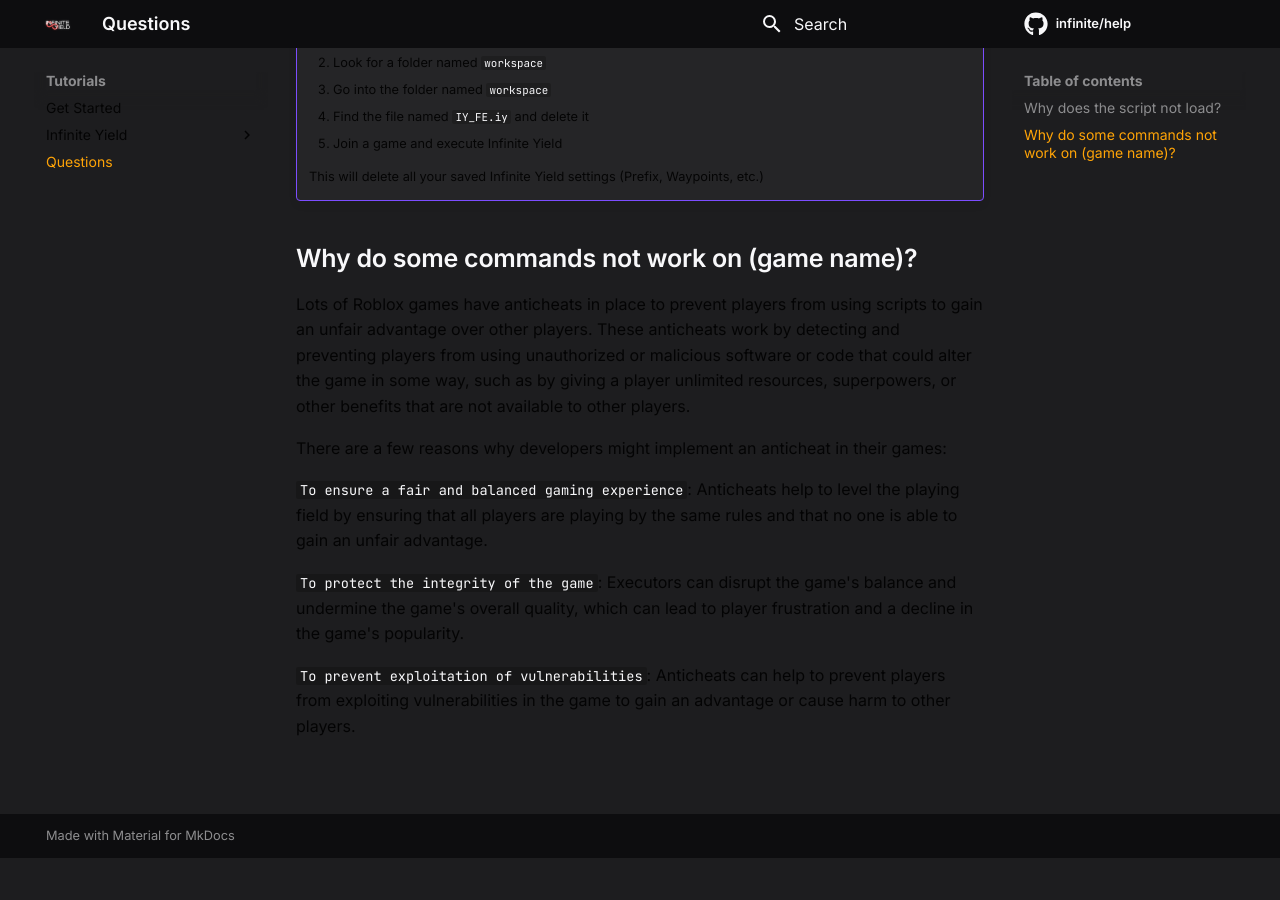
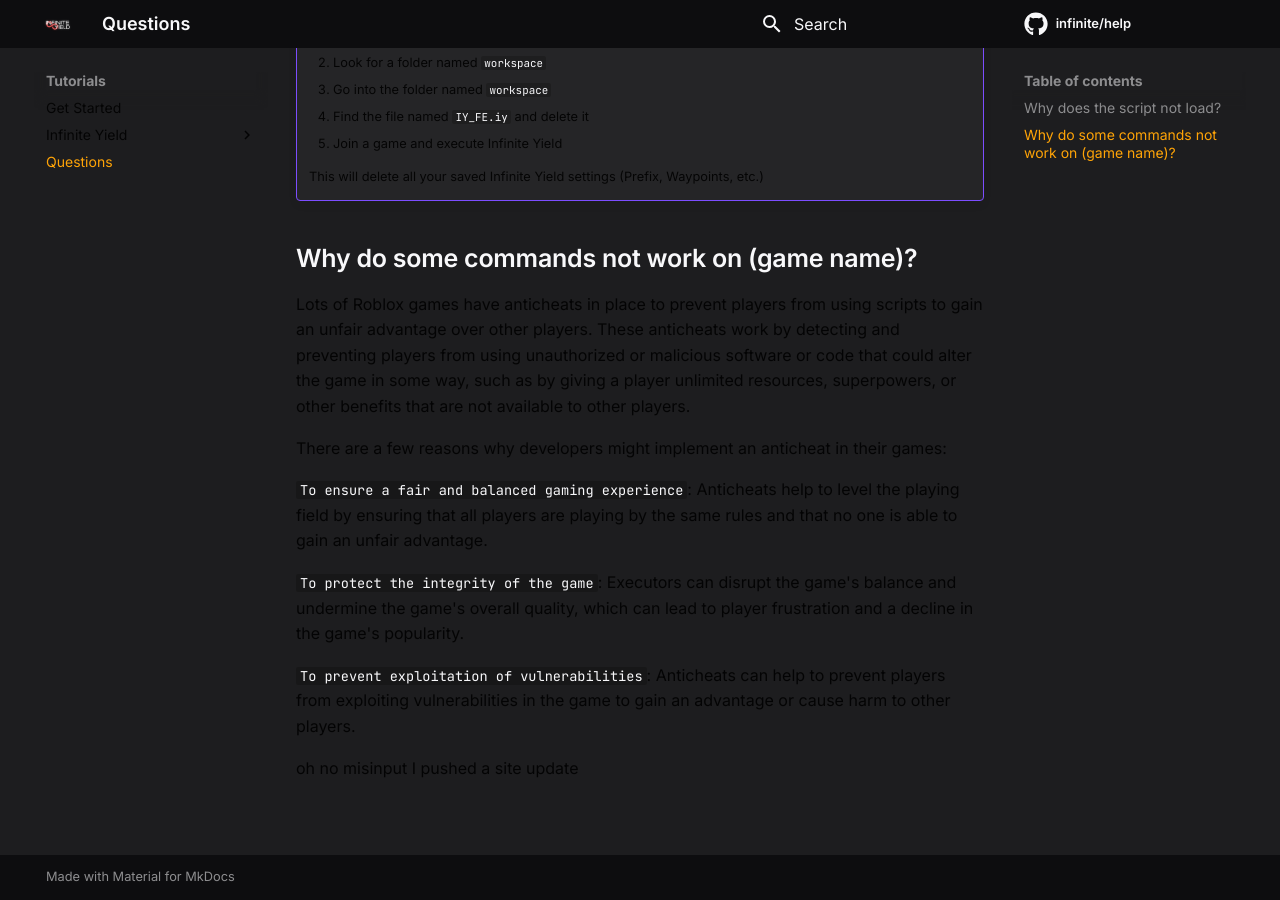
Before and after one commit to moikoros/help, an MkDocs documentation site: the page built from docs/tutorials/q&a.md, in a window 1280 px wide and 900 px high, scrolled down 527 px. Built offline with MkDocs 1.6.1 and Material for MkDocs 9.7.7, drawn with Linux system fonts in a browser that asks for light colours; comment, search, counter and statistics services are not loaded; before the commit the page ends 1385 px from its top, so only the background shows below that.

Commit message:
Update q&a.md

```diff
--- a/docs/tutorials/q&a.md
+++ b/docs/tutorials/q&a.md
@@ -24,3 +24,5 @@
 `To protect the integrity of the game`: Executors can disrupt the game's balance and undermine the game's overall quality, which can lead to player frustration and a decline in the game's popularity.
 
 `To prevent exploitation of vulnerabilities`: Anticheats can help to prevent players from exploiting vulnerabilities in the game to gain an advantage or cause harm to other players.
+
+oh no misinput I pushed a site update
```
